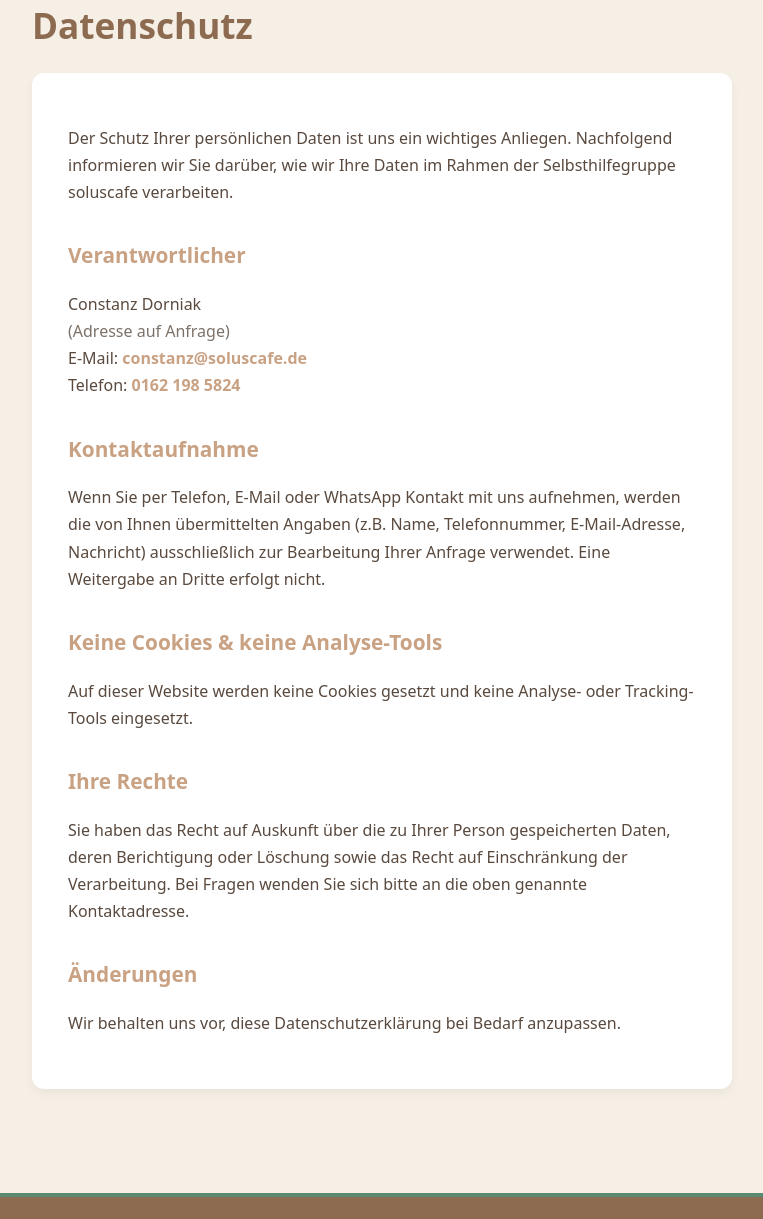
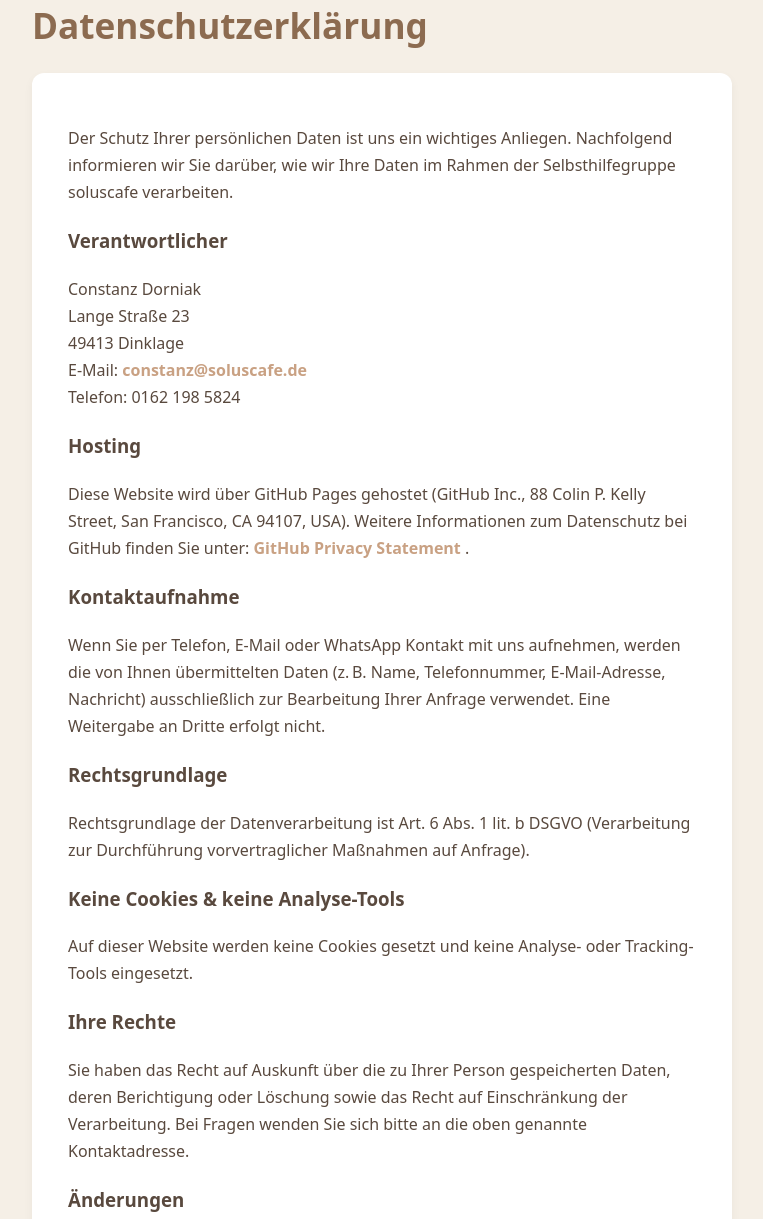
Before and after one commit to soluscafe/soluscafe_homepage, a plain HTML site: page datenschutz.html in a window 1280 px wide. Shown: the part 280-1499 px from the top of the page, without its empty margins (258-1021 px from the left). Drawn offline with Linux system fonts and the light colour scheme.

Commit message:
update datenschutz impressum

```diff
--- a/datenschutz.html
+++ b/datenschutz.html
@@ -32,22 +32,38 @@
     <div style="margin-top:1rem;"><a href="index.html">Zurück zur Startseite</a></div>
   </header>
   <main>
-    <h1>Datenschutz</h1>
+    <h1>Datenschutzerklärung</h1>
     <div class="datenschutz-box">
       <p>Der Schutz Ihrer persönlichen Daten ist uns ein wichtiges Anliegen. Nachfolgend informieren wir Sie darüber, wie wir Ihre Daten im Rahmen der Selbsthilfegruppe soluscafe verarbeiten.</p>
-      <h2>Verantwortlicher</h2>
-      <p>Constanz Dorniak<br>
-      <span style="color:#7C7168">(Adresse auf Anfrage)</span><br>
+      <h3>Verantwortlicher</h3>
+      <p>
+      Constanz Dorniak<br>
+      Lange Straße 23<br>
+      49413 Dinklage<br>
       E-Mail: <a href="mailto:constanz@soluscafe.de">constanz@soluscafe.de</a><br>
-      Telefon: <a href="tel:+491621985824">0162 198 5824</a></p>
-      <h2>Kontaktaufnahme</h2>
-      <p>Wenn Sie per Telefon, E-Mail oder WhatsApp Kontakt mit uns aufnehmen, werden die von Ihnen übermittelten Angaben (z.B. Name, Telefonnummer, E-Mail-Adresse, Nachricht) ausschließlich zur Bearbeitung Ihrer Anfrage verwendet. Eine Weitergabe an Dritte erfolgt nicht.</p>
-      <h2>Keine Cookies & keine Analyse-Tools</h2>
+      Telefon: 0162 198 5824
+      </p>
+      <h3>Hosting</h3>
+      <p>
+      Diese Website wird über GitHub Pages gehostet (GitHub Inc., 88 Colin P. Kelly Street, San Francisco, CA 94107, USA). Weitere Informationen zum Datenschutz bei GitHub finden Sie unter:
+      <a href="https://docs.github.com/en/site-policy/privacy-policies/github-privacy-statement" target="_blank" rel="noopener noreferrer">
+      GitHub Privacy Statement
+      </a>.
+      </p>
+      <h3>Kontaktaufnahme</h3>
+      <p>Wenn Sie per Telefon, E-Mail oder WhatsApp Kontakt mit uns aufnehmen, werden die von Ihnen übermittelten Daten (z. B. Name, Telefonnummer, E-Mail-Adresse, Nachricht) ausschließlich zur Bearbeitung Ihrer Anfrage verwendet. Eine Weitergabe an Dritte erfolgt nicht.</p>
+      <h3>Rechtsgrundlage</h3>
+      <p>Rechtsgrundlage der Datenverarbeitung ist Art. 6 Abs. 1 lit. b DSGVO (Verarbeitung zur Durchführung vorvertraglicher Maßnahmen auf Anfrage).</p>
+      <h3>Keine Cookies & keine Analyse-Tools</h3>
       <p>Auf dieser Website werden keine Cookies gesetzt und keine Analyse- oder Tracking-Tools eingesetzt.</p>
-      <h2>Ihre Rechte</h2>
-      <p>Sie haben das Recht auf Auskunft über die zu Ihrer Person gespeicherten Daten, deren Berichtigung oder Löschung sowie das Recht auf Einschränkung der Verarbeitung. Bei Fragen wenden Sie sich bitte an die oben genannte Kontaktadresse.</p>
-      <h2>Änderungen</h2>
-      <p>Wir behalten uns vor, diese Datenschutzerklärung bei Bedarf anzupassen.</p>
+      <h3>Ihre Rechte</h3>
+      <p>
+      Sie haben das Recht auf Auskunft über die zu Ihrer Person gespeicherten Daten, deren Berichtigung oder Löschung sowie das Recht auf Einschränkung der Verarbeitung. Bei Fragen wenden Sie sich bitte an die oben genannte Kontaktadresse.
+      </p>
+      <h3>Änderungen</h3>
+      <p>
+      Wir behalten uns vor, diese Datenschutzerklärung bei Bedarf anzupassen.
+      </p>
     </div>
   </main>
   <footer role="contentinfo">
```
Also changed, not shown: impressum.html (+10 -5 lines), 1 other file.
